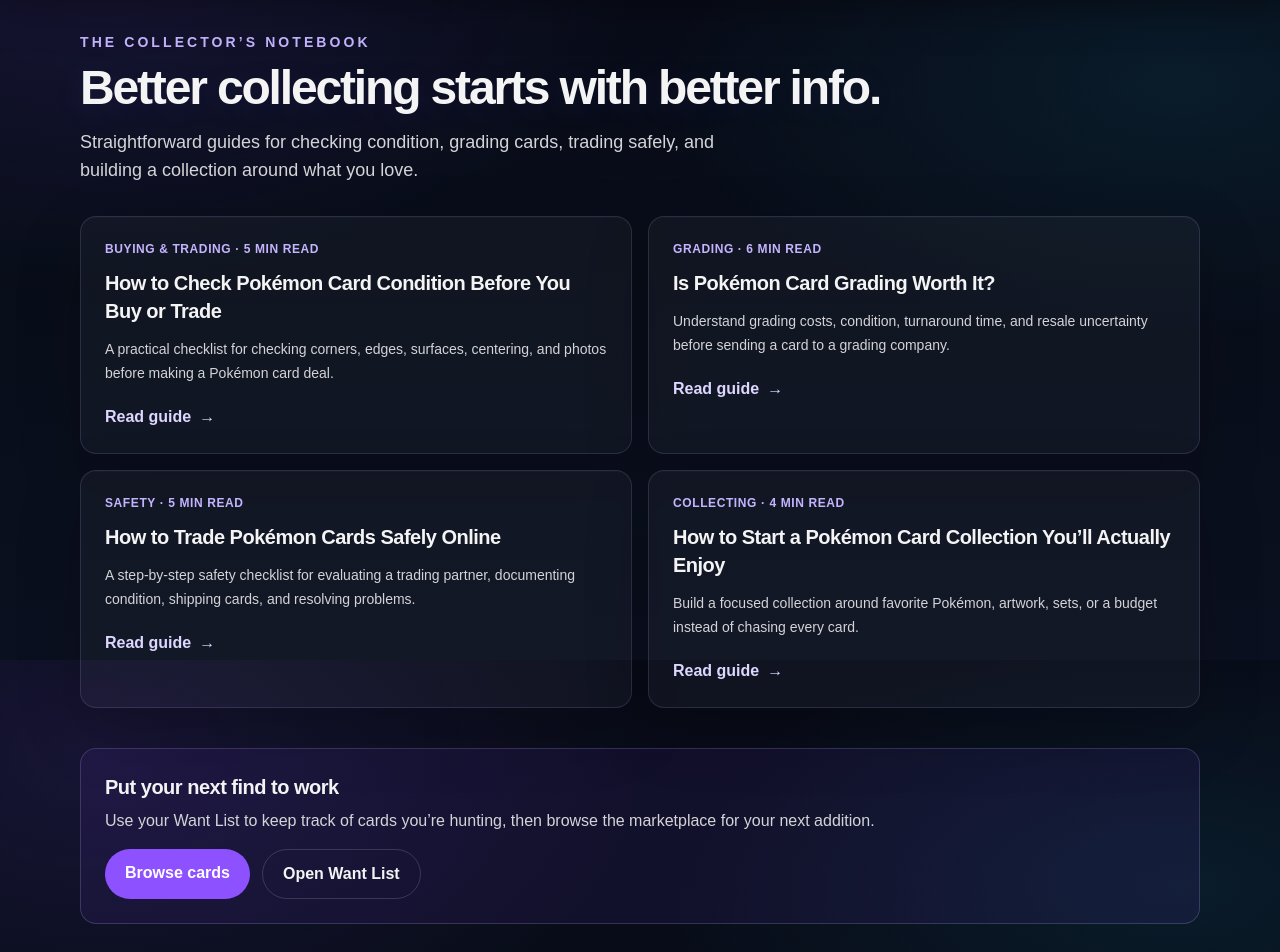
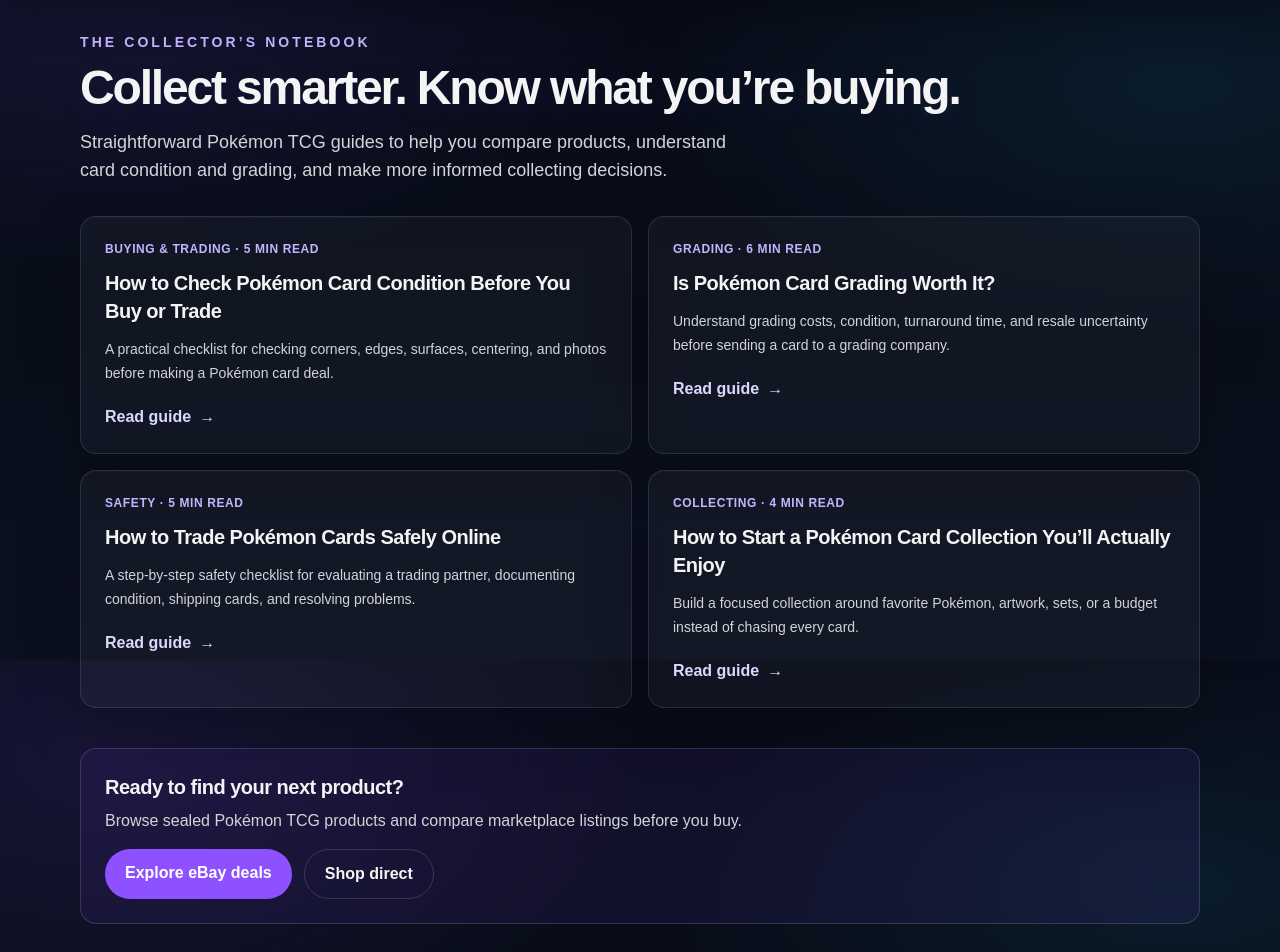
Before and after one commit to PullTheory/Pull-Theory, a Next.js app: page /guides in a window 1280 px wide. Shown: the part 140-1092 px from the top of the page. Built offline with nearby package versions, Linux system fonts and the light colour scheme; no server answers.

Commit message:
Update collector guides for shopping-focused site

```diff
--- a/app/guides/page.tsx
+++ b/app/guides/page.tsx
@@ -4,15 +4,15 @@ import { guides } from "../lib/communityGuides";
 
 export const metadata: Metadata = {
   title: "Pokémon Card Collecting Guides | PullTheoryTrade",
-  description: "Practical guides to Pokémon card condition, grading, safe trading, and building a collection you love.",
+  description: "Practical Pokémon TCG guides for sealed-product shopping, card condition, grading, and smarter collecting.",
   alternates: { canonical: "/guides" },
 };
 
 export default function GuidesPage() {
   return <main className="mx-auto max-w-6xl px-4 py-10 text-zinc-100">
     <p className="text-sm font-semibold uppercase tracking-[0.22em] text-violet-300">The Collector’s Notebook</p>
-    <h1 className="mt-3 text-4xl font-black tracking-tight sm:text-5xl">Better collecting starts with better info.</h1>
-    <p className="mt-4 max-w-2xl text-lg text-zinc-300">Straightforward guides for checking condition, grading cards, trading safely, and building a collection around what you love.</p>
+    <h1 className="mt-3 text-4xl font-black tracking-tight sm:text-5xl">Collect smarter. Know what you’re buying.</h1>
+    <p className="mt-4 max-w-2xl text-lg text-zinc-300">Straightforward Pokémon TCG guides to help you compare products, understand card condition and grading, and make more informed collecting decisions.</p>
     <div className="mt-8 grid gap-4 sm:grid-cols-2">
       {guides.map((guide) => <article key={guide.slug} className="rounded-2xl border border-white/10 bg-white/[0.035] p-6 transition hover:border-violet-300/40">
         <p className="text-xs font-bold uppercase tracking-wider text-violet-300">{guide.category} · {guide.readTime}</p>
@@ -22,9 +22,9 @@ export default function GuidesPage() {
       </article>)}
     </div>
     <section className="mt-10 rounded-2xl border border-violet-300/20 bg-violet-500/[0.08] p-6">
-      <h2 className="text-xl font-bold">Put your next find to work</h2>
-      <p className="mt-2 text-zinc-300">Use your Want List to keep track of cards you’re hunting, then browse the marketplace for your next addition.</p>
-      <div className="mt-4 flex flex-wrap gap-3"><Link className="rounded-full bg-violet-500 px-5 py-3 font-bold text-white" href="/marketplace/browse">Browse cards</Link><Link className="rounded-full border border-white/15 px-5 py-3 font-bold" href="/wants">Open Want List</Link></div>
+      <h2 className="text-xl font-bold">Ready to find your next product?</h2>
+      <p className="mt-2 text-zinc-300">Browse sealed Pokémon TCG products and compare marketplace listings before you buy.</p>
+      <div className="mt-4 flex flex-wrap gap-3"><Link className="rounded-full bg-violet-500 px-5 py-3 font-bold text-white" href="/sealed-products">Explore eBay deals</Link><Link className="rounded-full border border-white/15 px-5 py-3 font-bold" href="/shopify">Shop direct</Link></div>
     </section>
   </main>;
 }
```
